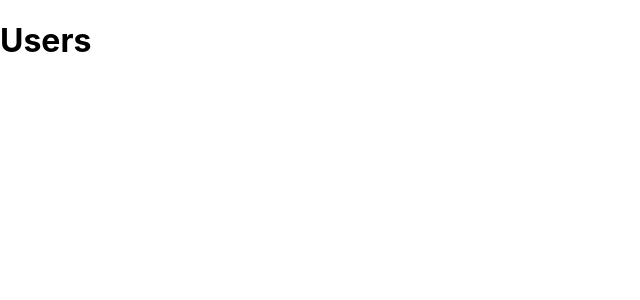
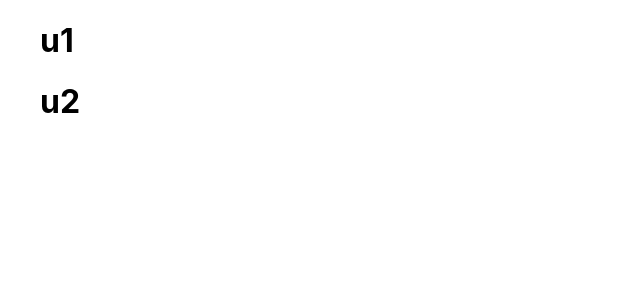
Before and after one commit to Nyweron/mern-frontend, a React (Create React App) app: page / in a window 1280 px wide. Shown: the top 300 px of the page, without its empty margins (0-640 px from the left). Built offline with nearby package versions, Linux system fonts and the light colour scheme.

Commit message:
Added users files with dummy data

```diff
--- a/src/index.css
+++ b/src/index.css
@@ -1,13 +1,20 @@
 body {
   margin: 0;
-  font-family: -apple-system, BlinkMacSystemFont, 'Segoe UI', 'Roboto', 'Oxygen',
-    'Ubuntu', 'Cantarell', 'Fira Sans', 'Droid Sans', 'Helvetica Neue',
+  font-family: -apple-system, BlinkMacSystemFont, "Segoe UI", "Roboto", "Oxygen",
+    "Ubuntu", "Cantarell", "Fira Sans", "Droid Sans", "Helvetica Neue",
     sans-serif;
   -webkit-font-smoothing: antialiased;
   -moz-osx-font-smoothing: grayscale;
 }
 
 code {
-  font-family: source-code-pro, Menlo, Monaco, Consolas, 'Courier New',
+  font-family: source-code-pro, Menlo, Monaco, Consolas, "Courier New",
     monospace;
 }
+
+.center {
+  text-align: center;
+  display: flex;
+  justify-content: center;
+  align-items: center;
+}
--- /dev/null
+++ b/src/user/components/UserItem.js
@@ -0,0 +1,9 @@
+import React from "react";
+
+import './UserItem.css';
+
+const UserItem = (props) => {
+  return <h1>{props.id}</h1>;
+};
+
+export default UserItem;
--- /dev/null
+++ b/src/user/components/UsersList.js
@@ -0,0 +1,30 @@
+import React from "react";
+
+import UsersItem from './UserItem';
+import './UsersList.css';
+
+const UsersList = (props) => {
+  if(props.items.length === 0){
+    return (
+      <div className="center">
+        <h2>No users found.</h2>
+     </div>
+    )
+  }
+
+  return (
+    <ul>
+      {props.items.map(user=>{
+        return <UsersItem
+          key={user.id}
+          id={user.id}
+          image={user.image}
+          name={user.name}
+          placeCount={user.places}
+        />
+      })}
+    </ul>
+  );
+};
+
+export default UsersList;
--- a/src/user/pages/Users.js
+++ b/src/user/pages/Users.js
@@ -1,7 +1,24 @@
 import React from "react";
 
+import UsersList from "../components/UsersList";
+
 const Users = () => {
-  return <h1>Users</h1>;
+  const users = [
+    {
+      id:'u1',
+      name:"Test user1",
+      image:'www url picture1 jpg',
+      places:3
+    },
+    {
+      id:'u2',
+      name:"Test user2",
+      image:'www url picture2 jpg',
+      places:4
+    }
+  ];
+
+  return <UsersList items={users} />;
 };
 
 export default Users;
```
Also changed, not shown: src/user/components/UserItem.css (added), src/user/components/UsersList.css (added).
